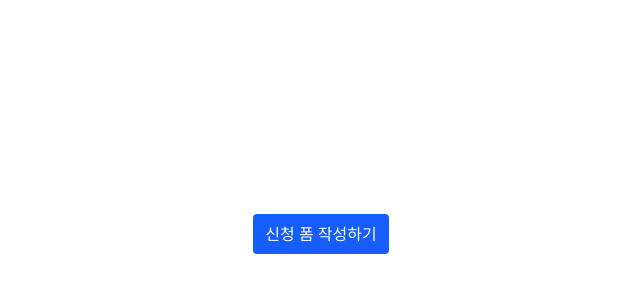
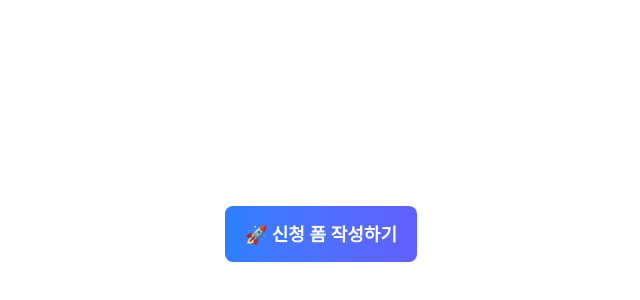
Before and after one commit to thecloer/accessibility-friendly-modal-form, a React (Vite) app: page / in a window 1280 px wide. Shown: the part 166-466 px from the top of the page, without its empty margins (319-959 px from the left). Built offline with nearby package versions, Linux system fonts and the light colour scheme.

Commit message:
[feat] 폼 작성 버튼의 문구와 디자인을 개선하고 ModalFormPage를 스크롤 테스트 쉬운 레이아웃으로 변경했습니다.

```diff
--- a/src/ModalFormPage.tsx
+++ b/src/ModalFormPage.tsx
@@ -3,7 +3,7 @@ import { Button, useApplicationFormModal } from './components';
 const ModalFormPage = () => {
   const { ApplicationFormModal, openApplicationFormModal } = useApplicationFormModal();
 
-  const handleButton = async () => {
+  const handleApplicationButton = async () => {
     const result = await openApplicationFormModal();
     console.log(result);
     if (result != null) console.log(result?.get('name'));
@@ -11,10 +11,15 @@ const ModalFormPage = () => {
 
   return (
     <>
-      <div className='flex justify-center items-center w-dvw h-dvh'>
-        <Button variant='primary' onClick={handleButton}>
-          신청 폼 작성하기
-        </Button>
+      <div>
+        <div className='flex flex-col justify-center items-center w-dvw h-dvh'>
+          <Button
+            onClick={handleApplicationButton}
+            className='bg-gradient-to-r from-blue-500 hover:from-blue-600 active:from-blue-700 to-indigo-500 hover:to-indigo-600 active:to-indigo-700 px-5 py-3.5 rounded-lg font-semibold text-white text-lg'
+          >
+            🚀 신청 폼 작성하기
+          </Button>
+        </div>
       </div>
 
       <ApplicationFormModal />
```
